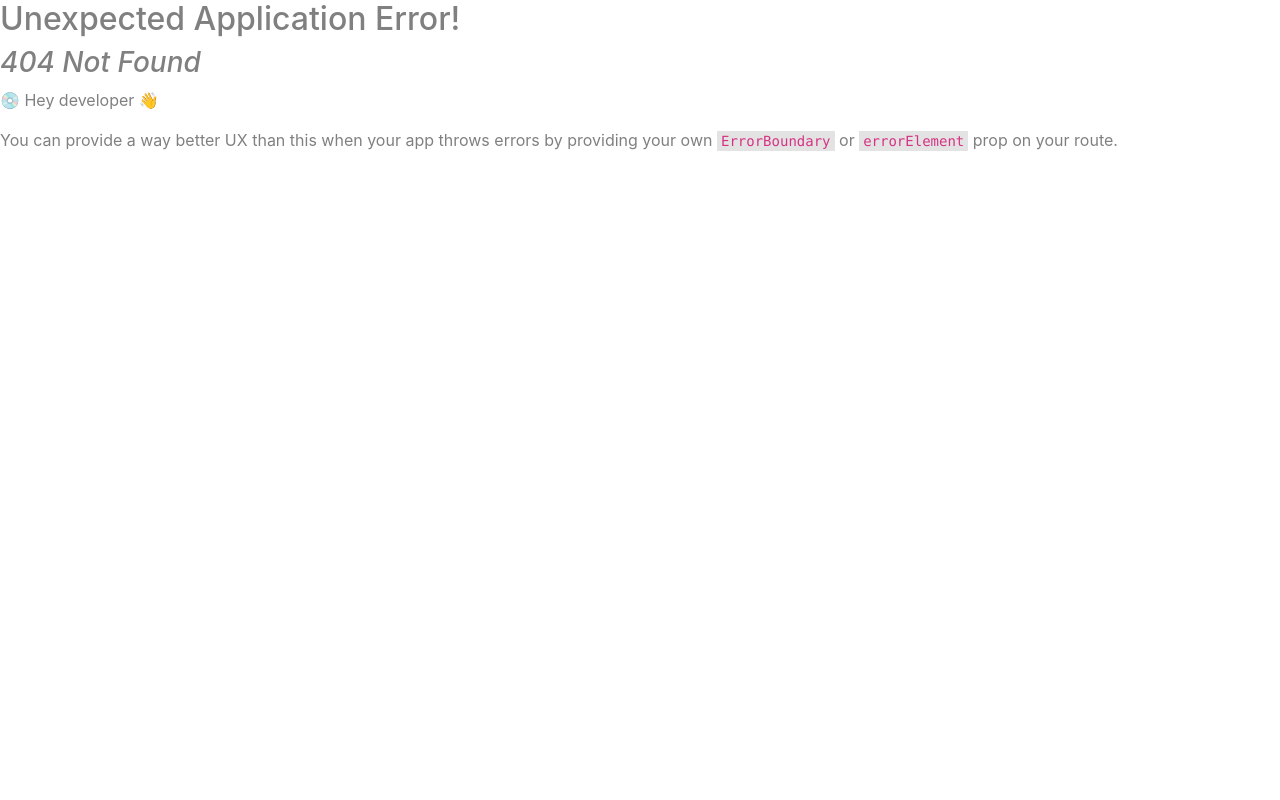
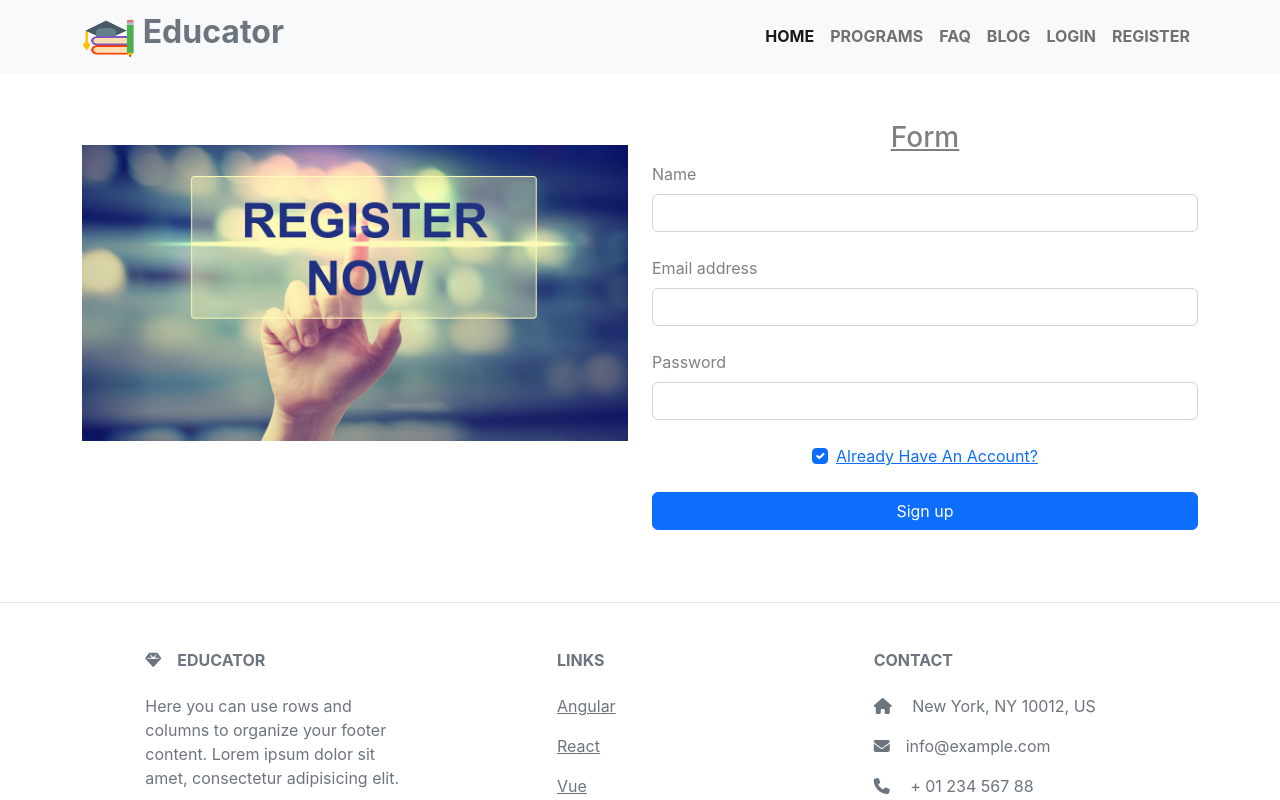
Before and after one commit to mohaimenur1/educator-client-react, a React (Create React App) app: page /register in a window 1280 px wide. Before the commit this address had no page. Shown: the top 800 px of the page. Built offline with nearby package versions, Linux system fonts and the light colour scheme.

Commit message:
login form and register form impelemented

```diff
--- a/src/components/Navbar/Navbar.js
+++ b/src/components/Navbar/Navbar.js
@@ -49,10 +49,15 @@
                 <Link className="nav-link fw-bold text-uppercase">Blog</Link>
               </li>
               <li className="nav-item">
-                <Link className="nav-link fw-bold text-uppercase">Login</Link>
+                <Link to="/login" className="nav-link fw-bold text-uppercase">
+                  Login
+                </Link>
               </li>
               <li className="nav-item">
-                <Link className="nav-link fw-bold text-uppercase">
+                <Link
+                  to="/register"
+                  className="nav-link fw-bold text-uppercase"
+                >
                   Register
                 </Link>
               </li>
--- /dev/null
+++ b/src/page/Login/Login.js
@@ -0,0 +1,76 @@
+import React from "react";
+import { Link } from "react-router-dom";
+
+const Login = () => {
+  return (
+    <div className="container mt-5 ">
+      <h2 className="text-center">Login Form</h2>
+      <form className="mt-4">
+        <div className="form-outline mb-4">
+          <label className="form-label" for="form2Example1">
+            Email address
+          </label>
+          <input type="email" id="form2Example1" className="form-control" />
+        </div>
+
+        <div className="form-outline mb-4">
+          <label className="form-label" for="form2Example2">
+            Password
+          </label>
+          <input type="password" id="form2Example2" className="form-control" />
+        </div>
+
+        <div className="row mb-4">
+          <div className="col d-flex justify-content-center">
+            <div className="form-check">
+              <input
+                className="form-check-input"
+                type="checkbox"
+                value=""
+                id="form2Example34"
+                checked
+              />
+              <label className="form-check-label" for="form2Example34">
+                {" "}
+                Remember me{" "}
+              </label>
+            </div>
+          </div>
+
+          <div className="col">
+            <a href="#!">Forgot password?</a>
+          </div>
+        </div>
+        <div class="d-grid gap-2">
+          <button type="submit" className="btn btn-primary btn-block mb-4">
+            Sign in
+          </button>
+        </div>
+
+        <div className="text-center">
+          <p>
+            Not a member? <Link to="/register">Register</Link>
+          </p>
+          <p>or sign up with:</p>
+          <button type="button" className="btn btn-primary btn-floating mx-1">
+            <i className="fab fa-facebook-f"></i>
+          </button>
+
+          <button type="button" className="btn btn-primary btn-floating mx-1">
+            <i className="fab fa-google"></i>
+          </button>
+
+          <button type="button" className="btn btn-primary btn-floating mx-1">
+            <i className="fab fa-twitter"></i>
+          </button>
+
+          <button type="button" className="btn btn-primary btn-floating mx-1">
+            <i className="fab fa-github"></i>
+          </button>
+        </div>
+      </form>
+    </div>
+  );
+};
+
+export default Login;
--- /dev/null
+++ b/src/page/Register/Register.js
@@ -0,0 +1,74 @@
+import React from "react";
+import { Link } from "react-router-dom";
+import RegisterImg from "./register.jpg";
+
+const Register = () => {
+  return (
+    <div className="mt-4  container">
+      <div className="row">
+        <div className="col-lg-6">
+          <img src={RegisterImg} alt="" className="img-fluid mt-5" />
+        </div>
+
+        <div className="col-lg-6">
+          <h3 className="text-center mt-4 text-decoration-underline">Form</h3>
+          <form>
+            <div className="row mb-4">
+              <div className="col">
+                <div className="form-outline">
+                  <label className="form-label" for="form3Example1">
+                    Name
+                  </label>
+                  <input
+                    type="text"
+                    id="form3Example1"
+                    className="form-control"
+                  />
+                </div>
+              </div>
+            </div>
+
+            <div className="form-outline mb-4">
+              <label className="form-label" for="form3Example3">
+                Email address
+              </label>
+              <input type="email" id="form3Example3" className="form-control" />
+            </div>
+
+            <div className="form-outline mb-4">
+              <label className="form-label" for="form3Example4">
+                Password
+              </label>
+              <input
+                type="password"
+                id="form3Example4"
+                className="form-control"
+              />
+            </div>
+
+            <div className="form-check d-flex justify-content-center mb-4">
+              <input
+                className="form-check-input me-2"
+                type="checkbox"
+                value=""
+                id="form2Example33"
+                checked
+              />
+              <label className="form-check-label" for="form2Example33">
+                <Link to="/login">Already Have An Account?</Link>
+              </label>
+            </div>
+
+            <div class="d-grid gap-2">
+              <button type="submit" className="btn btn-primary btn-block mb-4">
+                Sign up
+              </button>
+            </div>
+          </form>
+        </div>
+      </div>
+    </div>
+  );
+};
+
+export default Register;
```
Also changed, not shown: src/Route/Route.js (+10 -0 lines), src/page/Register/register.jpg (added).
